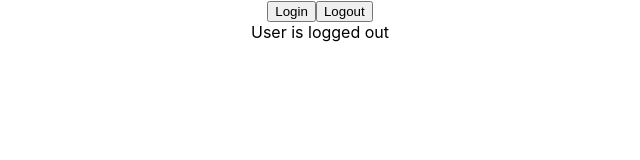
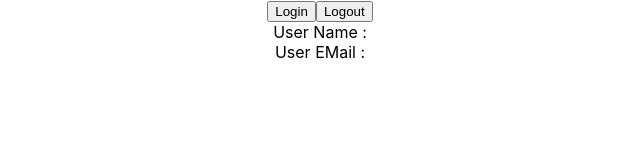
Before and after one commit to AnwarHossainSR/react-typescript-learn, a React (Create React App) app: page / in a window 1280 px wide. Shown: the top 160 px of the page, without its empty margins (320-960 px from the left). Built offline with nearby package versions, Linux system fonts and the light colour scheme.

Commit message:
useState Future Value

```diff
--- a/src/App.tsx
+++ b/src/App.tsx
@@ -1,10 +1,12 @@
 import "./App.css";
-import { LoggedIn } from "./components/states/LoggedIn";
+import { User } from "./components/states/User";
+//import { LoggedIn } from "./components/states/LoggedIn";
 
 function App() {
   return (
     <div className="App">
-      <LoggedIn />
+      {/* <LoggedIn /> */}
+      <User />
     </div>
   );
 }
--- /dev/null
+++ b/src/components/states/User.tsx
@@ -0,0 +1,26 @@
+import { useState } from "react";
+
+type authUser = {
+  name: string;
+  email: string;
+};
+export const User = () => {
+  const [user, setUser] = useState<authUser | null>(null);
+  const handleLogin = () => {
+    setUser({
+      name: "Mahedi Hasan",
+      email: "mahedianwar@Gmail.com",
+    });
+  };
+  const handleLogout = () => {
+    setUser(null);
+  };
+  return (
+    <div>
+      <button onClick={handleLogin}>Login</button>
+      <button onClick={handleLogout}>Logout</button>
+      <div>User Name : {user?.name}</div>
+      <div>User EMail : {user?.email}</div>
+    </div>
+  );
+};
```
